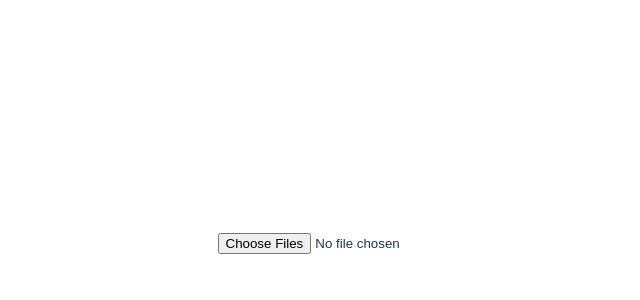
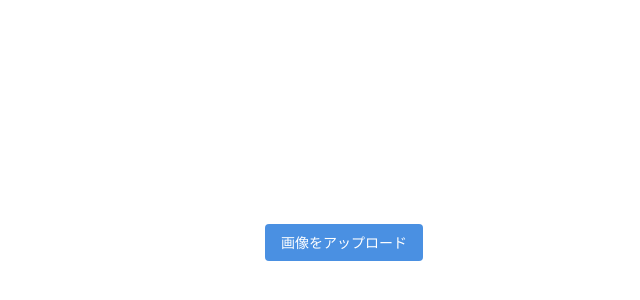
Before and after one commit to myuon/montage-ui, a React (Vite) app: page / in a window 1280 px wide. Shown: the part 150-450 px from the top of the page, without its empty margins (296-936 px from the left). Built offline with nearby package versions, Linux system fonts and the light colour scheme.

Commit message:
feat: アップロードボタンのデザイン改善

```diff
--- a/package.json
+++ b/package.json
@@ -10,13 +10,13 @@
     "preview": "vite preview"
   },
   "dependencies": {
-    "@stagewise-plugins/react": "^0.4.7",
-    "@stagewise/toolbar-react": "^0.4.7",
     "react": "^19.1.0",
     "react-dom": "^19.1.0"
   },
   "devDependencies": {
     "@eslint/js": "^9.25.0",
+    "@stagewise-plugins/react": "^0.4.7",
+    "@stagewise/toolbar-react": "^0.4.7",
     "@types/react": "^19.1.2",
     "@types/react-dom": "^19.1.2",
     "@vitejs/plugin-react": "^4.4.1",
--- a/src/App.tsx
+++ b/src/App.tsx
@@ -1,7 +1,7 @@
 import { useState } from "react";
-import "./App.css";
 import { StagewiseToolbar } from "@stagewise/toolbar-react";
 import { ReactPlugin } from "@stagewise-plugins/react";
+import "./App.css";
 
 function App() {
   const [images, setImages] = useState<string[]>([]);
@@ -23,14 +23,40 @@ function App() {
 
   return (
     <>
-      <StagewiseToolbar config={{ plugins: [ReactPlugin] }} />
+      <StagewiseToolbar
+        config={{
+          plugins: [ReactPlugin],
+        }}
+      />
       <div style={{ marginBottom: 16 }}>
+        <label
+          style={{
+            display: "inline-block",
+            padding: "8px 16px",
+            backgroundColor: "#4a90e2",
+            color: "white",
+            borderRadius: "4px",
+            cursor: "pointer",
+            fontSize: "14px",
+            fontWeight: 500,
+            transition: "background-color 0.2s",
+          }}
+          onMouseOver={(e) => {
+            e.currentTarget.style.backgroundColor = "#357abd";
+          }}
+          onMouseOut={(e) => {
+            e.currentTarget.style.backgroundColor = "#4a90e2";
+          }}
+        >
+          画像をアップロード
           <input
             type="file"
             accept="image/*"
             multiple
             onChange={handleImageUpload}
+            style={{ display: "none" }}
           />
+        </label>
       </div>
       <div
         style={{
```
Also changed, not shown: 1 other file (tests, documents, lock files or other folders). Lines whose indentation alone changed are shown as unchanged.
